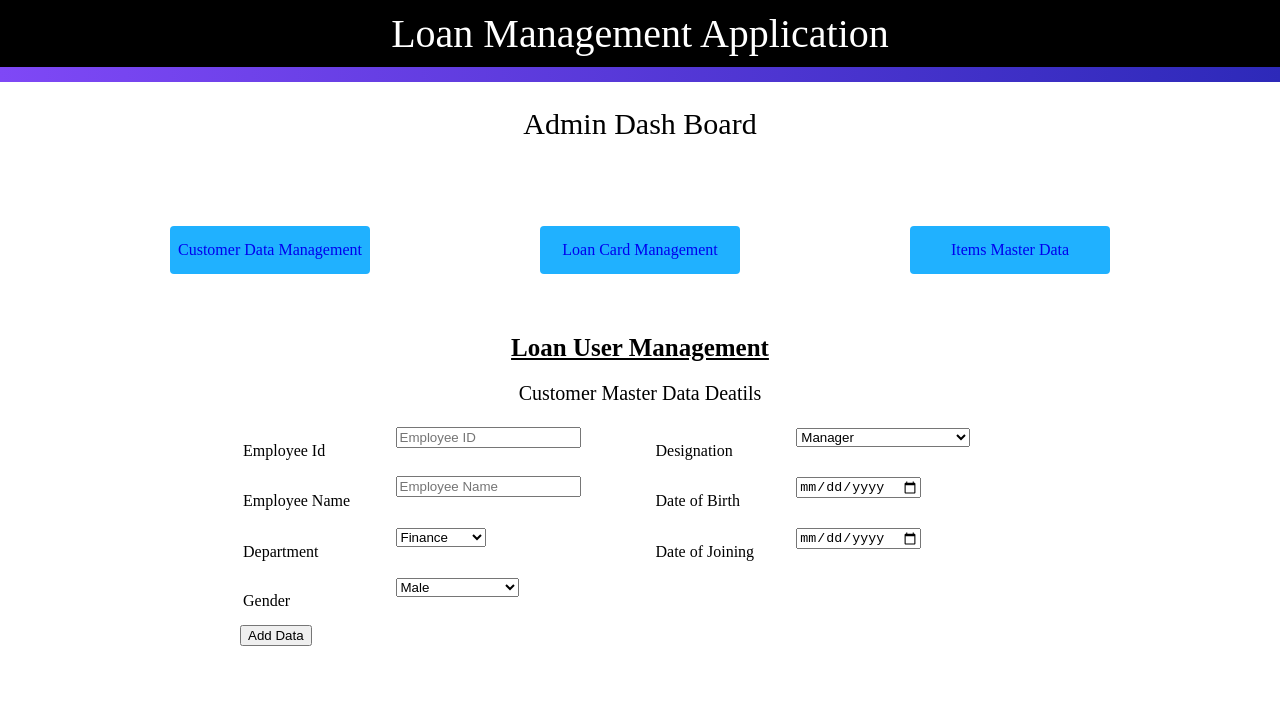
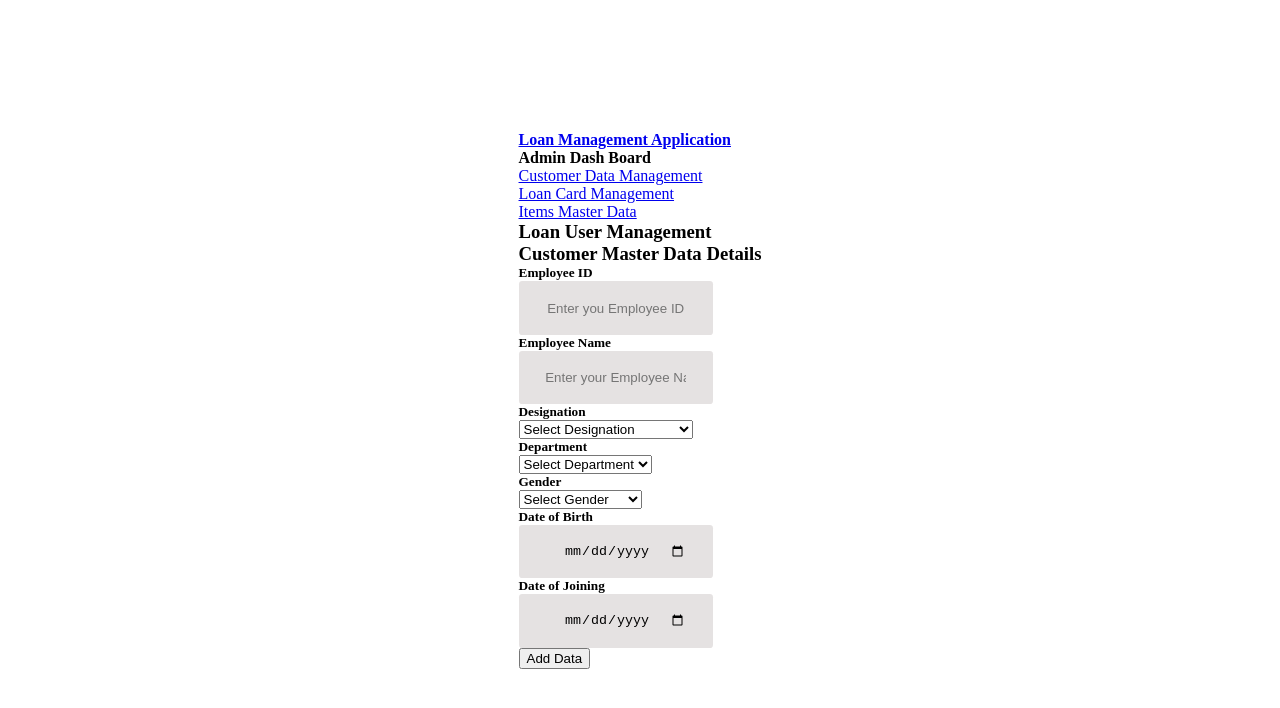
Before and after one commit to Prita13/Loan-Admin-Management-App, a React (Create React App) app: page /CustomerDataManagement in a window 1280 px wide. Both pictures are taken after a click on the element "Login". Shown: the top 708 px of the page. Built offline with nearby package versions, Linux system fonts and the light colour scheme.

Commit message:
changes to ui

```diff
--- a/src/App.js
+++ b/src/App.js
@@ -14,7 +14,7 @@ function App() {
         </div>
       ) : (
         <Router>
-          <div className='dashboard-page'>
+          <div className='page'>
             <AdminDashboard />
           </div>
         </Router>
--- a/src/components/AdminDashboard/AdminDashboard.css
+++ /dev/null
@@ -1,77 +0,0 @@
-#main-heading{
-    background-color: black;
-    padding: 10px;
-    color:white;
-    font-size: 40px;
-    text-align: center;
-    border-bottom: 15px solid transparent;
-    border-image: linear-gradient(0.25turn, rgb(127, 72, 246), rgb(45, 41, 185));
-    border-image-slice: 1;
-}
-
-.dashboard-page{
-    display:block;
-
-}
-
-#page-heading{
-    font-size: 30px;
-    padding:25px;
-    text-align:center;
-
-}
-
-.options{
-    display:flex;
-    justify-content: space-evenly;
-    align-items: center;
-    margin-top: 60px;
-}
-
-.option-1{
-    width: 200px;
-    height: 3em;
-    background-color: rgb(32, 177, 255);
-    display: flex;
-    justify-content: center;
-    align-items: center;
-    transition: 0.5s;
-    border-radius: 0.25em;
-    cursor: pointer;
-}
-
-.option-1:hover{
-    transform: scale(1.25);
-}
-
-.option-2{
-    width: 200px;
-    height: 3em;
-    background-color: rgb(32, 177, 255);
-    display: flex;
-    justify-content: center;
-    align-items: center;
-    transition: 0.5s;
-    border-radius: 0.25em;
-    cursor: pointer;
-}
-
-.option-2:hover{
-    transform: scale(1.25);
-}
-
-.option-3{
-    width: 200px;
-    height: 3em;
-    background-color: rgb(32, 177, 255);
-    display: flex;
-    justify-content: center;
-    align-items: center;
-    transition: 0.5s;
-    border-radius: 0.25em;
-    cursor: pointer;
-}
-
-.option-3:hover{
-    transform: scale(1.25);
-}
--- a/src/components/AdminDashboard/AdminDashboard.js
+++ b/src/components/AdminDashboard/AdminDashboard.js
@@ -3,26 +3,25 @@ import CustomerData from "../CustomerData/CustomerData";
 import ItemMasterManagement from "../ItemMasterManagement/ItemMasterManagement";
 import LoanCardDetails from "../LoanCardDetails/LoanCardDetails";
 import { NavLink, Routes, Route } from "react-router-dom";
-import "../AdminDashboard/AdminDashboard.css";
 
 const AdminDashboard = () => {
   return (
     <div>
       <div>
-        <NavLink to='/' style={{textDecoration:'none'}}>
-          <div id="main-heading">Loan Management Application</div>
+        <NavLink to='/' activeStyle={{ color: "black" }}>
+          <h4>Loan Management Application</h4>
         </NavLink>
-        <div id="page-heading">Admin Dash Board</div>
+        <h4>Admin Dash Board</h4>
       </div>
-      <div className="options">
-        <NavLink to='/CustomerDataManagement' style={{textDecoration:'none'}}>
-          <div className="option-1">Customer Data Management</div>
+      <div>
+        <NavLink to='/CustomerDataManagement'>
+          <div>Customer Data Management</div>
         </NavLink>
-        <NavLink to='/LoanCardManagement' style={{textDecoration:'none'}}>
-          <div className="option-2">Loan Card Management</div>
+        <NavLink to='/LoanCardManagement'>
+          <div>Loan Card Management</div>
         </NavLink>
-        <NavLink to='/ItemsMasterData' style={{textDecoration:'none'}}>
-          <div className="option-3">Items Master Data</div>
+        <NavLink to='/ItemsMasterData'>
+          <div>Items Master Data</div>
         </NavLink>
       </div>
       <div>
--- a/src/components/CustomerData/CustomerData.css
+++ b/src/components/CustomerData/CustomerData.css
@@ -1,24 +1,55 @@
-.customer-data-page{
-    display: flex;
-    justify-content:center ;
-    align-items: center;
-    flex-direction: column;
-    padding-top: 60px;
+*{
+    margin: 0;
+    box-sizing: border-box;
 }
 
-#customer-page-subheading{
-    text-align: center;
-    font-size: 25px;
+.page{
+    height: 100vh;
+    width: 100%;
+    display: flex;
+    justify-content: center;
+    align-items: center;
 }
 
-#customer-details-heading{
-    text-align: center;
-    font-size: 20px;
-    padding: 20px;
+.cover{
+    background-color: beige;
+    width: 30em;
+    height: 35em;
+    position: relative;
+    border-radius: 1em;
+    box-shadow: 0 0.188em 1.550em rgb(156, 156, 156);
+    display: flex;
+    flex-direction: column;
+    align-items: center;
+    justify-content: space-around;
 }
 
-.customer-data-table{
-    width: 800px;
-    height: 200px;
+input{
+    border: none;
+    background-color: rgb(229, 226, 226);
+    height:4em;
+    width: 80%;
+    border-radius: 0.25em;
+    text-align: center;
+    padding: 2em;
+}
 
+input:focus{
+    outline-color: rgb(32, 177, 255);
 }
+
+.login-btn{
+    width:40%;
+    height: 3em;
+    background-color: rgb(32, 177, 255);
+    display: flex;
+    justify-content: center;
+    align-items: center;
+    transition: 0.5s;
+    border-radius: 0.25em;
+    cursor: pointer;
+}
+
+.login-btn:hover{
+    transform: scale(1.25);
+}
--- a/src/components/CustomerData/CustomerData.js
+++ b/src/components/CustomerData/CustomerData.js
@@ -1,14 +1,13 @@
 import React, { useState } from "react";
-import '../CustomerData/CustomerData.css';
 
 const CustomerData = () => {
   const [id, setId] = useState("");
   const [name, setName] = useState("");
-  const [dob, setdob] = useState("");
-  const [doj,setdoj] = useState("");
   const [designation, setDesignation] = useState("");
   const [department, setDepartment] = useState("");
   const [gender, setGender] = useState("");
+  const [dob, setDOB] = useState("");
+  const [doj, setDOJ] = useState("");
 
   const handleClick=()=>{
     // request stuff
@@ -16,83 +15,74 @@ const CustomerData = () => {
 
   return (
     <div>
-      <div className="customer-data-page">
-
-          <h3 id="customer-page-subheading"><u>Loan User Management</u></h3>
-          <p id="customer-details-heading">Customer Master Data Deatils</p>
-
+      <div>
+        <h3>Loan User Management</h3>
+        <h3>Customer Master Data Details</h3>
+      </div>
       <div>
         <form>
-            <table className="customer-data-table">
-              <tr className="data-row">
-                <td>Employee Id</td>
+          <div>
+            <h5>Employee ID</h5>
             <input
-
-                  type='text'
-                  placeholder='Employee ID'
+              type='text's
+              placeholder='Enter you Employee ID'
               value={id}
               onChange={(event)=>setId(event.target.value)}
             />
-                <td>Designation</td>
-                <div className="selection-designation">
+          </div>
+          <div>
+            <h5>Employee Name</h5>
+            <input
+              type='text'
+              placeholder='Enter your Employee Name'
+              value={name}
+              onChange={(event)=>setName(event.target.value)}
+            />
+          </div>
+          <div>
+            <h5>Designation</h5>
             <select value={designation} onChange={(event)=>setDesignation(event.target.value)}>
+              <option value="" selected disabled hidden>Select Designation</option>
               <option value='Manager'>Manager</option>
-                <option value='Senoir Software Engineer'>Senoir Software Engineer</option>
+              <option value='Senoir Software Engineer'>
+                Senior Software Engineer
+              </option>
               <option value='Software Engineer'>Software Engineer</option>
             </select>
           </div>
-              </tr>
-              <tr>
-                <td>Employee Name</td>
-                <input
-                  type='text'
-                  placeholder='Employee Name'
-                  value={name}
-                  onChange={(event)=>setName(event.target.value)}
-                />
-                <td>
-                  Date of Birth
-                </td>
-                <input
-                  type='date'
-                  placeholder='DD/MM/YYYY'
-                  onChange={(event)=>setdob(event.target.value)}
-                />
-              </tr>
-
-              <tr>
-              <td>Department</td>
-              <div className="selection-department">
+          <div>
+            <h5>Department</h5>
             <select value={department} onChange={(event)=>setDepartment(event.target.value)}>
+            <option value="" selected disabled hidden>Select Department</option>
               <option value='Finance'>Finance</option>
               <option value='Sales'>Sales</option>
               <option value='Technology'>Technology</option>
             </select>
           </div>
-              <td>
-                  Date of Joining
-                </td>
-                <input
-                  type='date'
-                  placeholder='DD/MM/YYYY'
-                  onChange={(event)=>setdoj(event.target.value)}
-                />
-              </tr>
-              <tr>
-                <td>Gender</td>
+          <div>
+            <h5>Gender</h5>
             <select value={gender} onChange={(event)=>setGender(event.target.value)}>
+            <option value="" selected disabled hidden>Select Gender</option>
               <option value='Male'>Male</option>
               <option value='Female'>Female</option>
               <option value='Prefer not to say'>Prefer Not to say</option>
             </select>
-              </tr>
+          </div>
+          <div>
+            <h5>Date of Birth</h5>
+            <input type='date' value={dob}
+             onChange={(event)=>setDOB(event.target.value)}
+            />
+          </div>
+          <div>
+            <h5>Date of Joining</h5>
+            <input type='date' value={doj}
+             onChange={(event)=>setDOJ(event.target.value)}
+            />
+          </div>
 
-
-
-            </table>
-            <button className="customer-add-btn" type='submit' onClick={handleClick}>Add Data</button>
+          <button type='submit' onClick={handleClick}>Add Data</button>
         </form>
-        </div>
       </div>
     </div>
   );
--- a/src/components/ItemMasterManagement/ItemMasterManagement.js
+++ b/src/components/ItemMasterManagement/ItemMasterManagement.js
@@ -1,77 +1,7 @@
-import React,{useState} from "react";
+import React from "react";
 
 const ItemMasterManagement = () => {
-  const [id, setId] = useState("");
-  const [description, setDescription] = useState("");
-  const [itemValue,setItemValue]=useState('');
-  const [itemCategory, setItemCategory] = useState("");
-  const [issueStatus, setIssueStatus] = useState("");
-  const [itemmake, setItemmake] = useState("");
-
-  const handleClick=()=>{
-    // request stuff
-  }
-
-  return (
-    <div>
-      <div>
-        <h3>Loan User Management</h3>
-        <h3>Item Master Data Deatils</h3>
-      </div>
-      <div>
-        <form>
-          <div>
-            <h5>Item Id</h5>
-            <input
-              type='text'
-              placeholder='Item ID'
-              value={id}
-              onChange={(event)=>setId(event.target.value)}
-            />
-          </div>
-          <div>
-            <h5>Item Description</h5>
-            <input
-              type='text'
-              placeholder='Item Description'
-              value={description}
-              onChange={(event)=>setDescription(event.target.value)}
-            />
-          </div>
-          <div>
-            <h5>Item Value</h5>
-            <input
-              type='text'
-              placeholder='Item Value'
-              value={itemValue}
-              onChange={(event)=>setItemValue(event.target.value)}
-            />
-          </div>
-          <div>
-            <h5>Item Category</h5>
-            <select value={itemCategory} onChange={(event)=>setItemCategory(event.target.value)}>
-              <option value='Furniture'>Furniture</option>
-              <option value='Personal'>Personal</option>
-            </select>
-          </div>
-          <div>
-            <h5>Issue Status</h5>
-            <select value={issueStatus} onChange={(event)=>setIssueStatus(event.target.value)}>
-              <option value='Yes'>Yes</option>
-              <option value='No'>No</option>
-            </select>
-          </div>
-          <div>
-            <h5>Item Make</h5>
-            <select value={itemmake} onChange={(event)=>setItemmake(event.target.value)}>
-              <option value='Wodden'>Wooden</option>
-            </select>
-          </div>
-          <button type='submit' onClick={handleClick}>Add Data</button>
-        </form>
-      </div>
-    </div>
-  );
+  return <div></div>;
 };
 
 export default ItemMasterManagement;
--- a/src/components/LoanCardDetails/LoanCardDetails.js
+++ b/src/components/LoanCardDetails/LoanCardDetails.js
@@ -1,13 +1,8 @@
-import React,{useState} from "react";
+import React, { useState } from "react";
 
 const LoanCardDetails = () => {
-  const [loanType,setLoantype]=useState('');
-  const [duration,setDuration]=useState('');
-  const [loanid,setLoanid]=useState('');
-
-  const LoanDetailHandler=()=>{
-    // request stuff
-  }
+  const [loanID, setLoanID] = useState("");
+  const [loanType, setLoanType] = useState("");
 
   return (
     <div>
@@ -19,34 +14,21 @@ const LoanCardDetails = () => {
             <div>
               <label>
                 Loan Id
-                <input type='text' placeholder='Loan ID' value={loanid} onChange={(event)=>setLoanid(event.target.value)} />
+                <input type='text' value={loanID} name='loanid' onChange={(event)=>setLoanID(event.target.value)} />
               </label>
             </div>
             <div>
-              <label>
-                Loan type
-                <select value={loanType} onChange={(event)=>setLoantype(event.target.value)}>
-                  <option value='Furniture'>Furniture</option>
-                  <option value='Car'>Car</option>
-                  <option value='Home'>Home</option>
-                </select>
-              </label>
+            <h5>Designation</h5>
+            <select value={loanType} onChange={(event)=>setLoanType(event.target.value)}>
+              <option value="" selected disabled hidden>Select Loan Type</option>
+              <option value='Furniture'>Furniture</option>
+              <option value='Stationery'>
+                Stationery
+              </option>
+              <option value='Crockery'>Crockery</option>
+            </select>
             </div>
-            <div>
-              <label>
-                Duration
-                <select value={duration} onChange={(event)=>setDuration(event.target.value)}>
-                  <option value='1'>1</option>
-                  <option value='2'>2</option>
-                  <option value='3'>3</option>
-                  <option value='5'>5</option>
-                  <option value='7'>7</option>
-                  <option value='10'>10</option>
-                  <option value='15'>15</option>
-                </select>
-              </label>
-            </div>
-            <button type='submit' onClick={LoanDetailHandler}>Add Data</button>
+            <button type='submit'>Add Data</button>
           </form>
         </div>
       </div>
--- a/src/components/loginform.css
+++ b/src/components/loginform.css
@@ -24,7 +24,7 @@
     justify-content: space-around;
 }
 
-.login-input{
+input{
     border: none;
     background-color: rgb(229, 226, 226);
     height:4em;
--- a/src/components/loginform.js
+++ b/src/components/loginform.js
@@ -12,8 +12,8 @@ const LoginForm = (props) => {
   return (
     <div className='cover'>
       <h1>Admin Login</h1>
-      <input className="login-input" type='text' placeholder='Username' value={userName} onChange={(event)=>setUserName(event.target.value)}/>
-      <input className="login-input" type='password' placeholder='Password' value={password} onChange={(event)=>setPassword(event.target.value)} />
+      <input type='text' placeholder='Username' value={userName} onChange={(event)=>setUserName(event.target.value)}/>
+      <input type='password' placeholder='Password' value={password} onChange={(event)=>setPassword(event.target.value)} />
       <div onClick={login} className='login-btn'>
         Login
       </div>
```
Also changed, not shown: 2 other files (tests, documents, lock files or other folders). Lines whose indentation alone changed are shown as unchanged.
